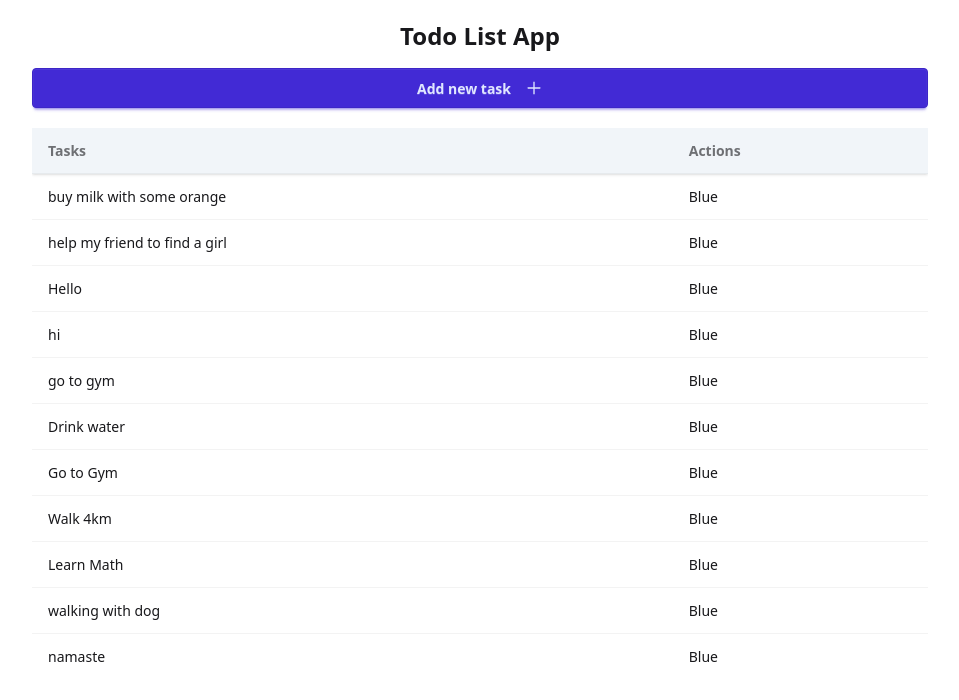
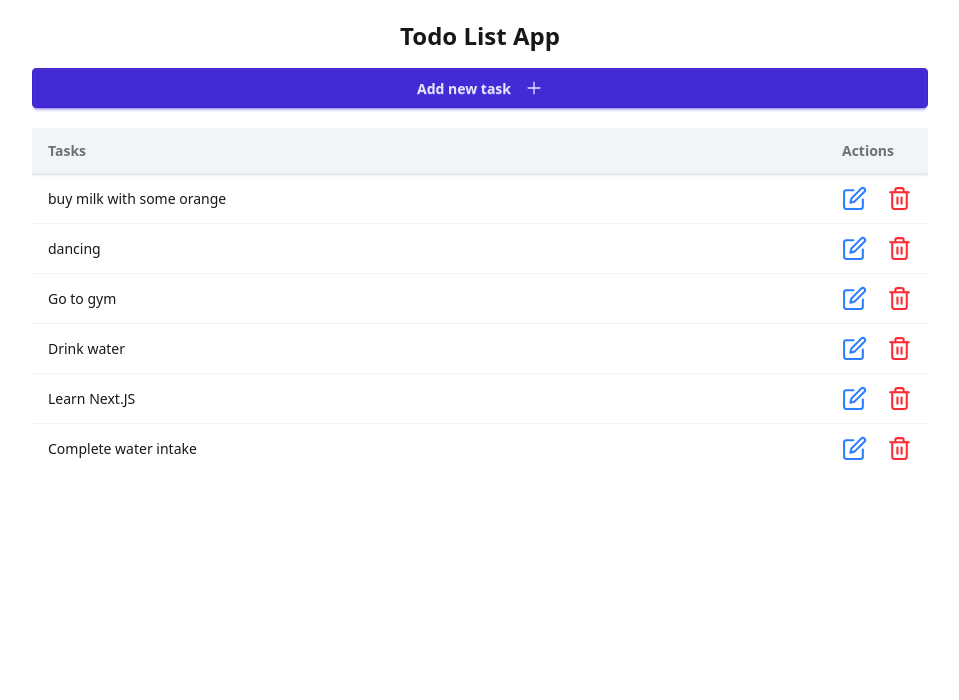
Before and after one commit to Praveen-DR/simple-todo-app, a Next.js app: page / in a window 1280 px wide. Shown: the top 700 px of the page, without its empty margins (160-1119 px from the left). Built offline with nearby package versions, Linux system fonts and the light colour scheme; data requests are answered from the project's data file.

Commit message:
Update: added Edit and Delete Feature

```diff
--- a/api.ts
+++ b/api.ts
@@ -20,3 +20,21 @@
     const newTodo = await res.json();
     return newTodo;
 }
+
+export const editTodo = async (todo: ITask): Promise<ITask> => {
+    const res = await fetch(`${baseUrl}/tasks/${todo.id}`,{
+        method: "PUT",
+        headers: {
+            "Content-Type": "application/json"
+        },
+        body: JSON.stringify(todo)
+    })
+    const updatedTodo = await res.json();
+    return updatedTodo;
+}
+
+export const deleteTodo = async (id: string): Promise<void> => {
+    await fetch(`${baseUrl}/tasks/${id}`,{
+        method: "DELETE",
+    })
+}
--- a/app/components/AddTask.tsx
+++ b/app/components/AddTask.tsx
@@ -17,13 +17,14 @@
         e.preventDefault();
         await addTodo({
             id: uuidv4(),
-            text: newTaskValue
-        })
+            text: newTaskValue,
+        });
         setNewTaskValue("");
         setModalOpen(false);
-        router.refresh
+        router.refresh();
 
-    }
+    };
+
     return (
         <>
             <div>
--- a/app/components/Task.tsx
+++ b/app/components/Task.tsx
@@ -1,18 +1,79 @@
+"use client"
 import { ITask } from "@/types/tasks"
+import { FormEventHandler, useState } from "react"
+import { FiEdit, FiTrash2 } from "react-icons/fi"
+import { Modal } from "./Modal"
+import { useRouter } from "next/navigation"
+import { deleteTodo, editTodo } from "@/api"
 
 interface TaskProps {
     task: ITask
 }
 
-const Task: React.FC<TaskProps> = ({task}) => {
+const Task: React.FC<TaskProps> = ({ task }) => {
+    const router = useRouter();
+    const [openModalEdit, setOpenModalEdit] = useState<boolean>(false);
+    const [openModalDelete, setOpenModalDelete] = useState<boolean>(false);
+    const [taskToEdit, setTaskToEdit] = useState<string>(task.text);
+
+    const handleSubmitEditTodo: FormEventHandler<HTMLFormElement> = async (e) => {
+        e.preventDefault();
+        await editTodo({
+            id: task.id,
+            text: taskToEdit,
+        });
+
+        setOpenModalEdit(false);
+        router.refresh();
+
+    };
+
+    const handleDeleteTask = async (id: string) => {
+        await deleteTodo(id);
+        setOpenModalDelete(false);
+        router.refresh();
+
+    };
     return (
         <>
             <tr key={task.id}>
-                <td>{task.text}</td>
-                <td>Blue</td>
+                <td className="w-full">{task.text}</td>
+                <td className="flex gap-5">
+                    <FiEdit onClick={() => setOpenModalEdit(true)} cursor="pointer" className="text-blue-500" size={25} />
+
+                    <Modal modalOpen={openModalEdit} setModalOpen={setOpenModalEdit}>
+                        <form onSubmit={handleSubmitEditTodo}>
+                            <h3 className='font-bold text-lg'>Edit task</h3>
+                            <div className='modal-action'>
+                                <input
+                                    value={taskToEdit}
+                                    onChange={e => setTaskToEdit(e.target.value)}
+                                    type="text"
+                                    placeholder="Type here"
+                                    className="input w-full"
+                                />
+                                <button type="submit" className='btn'>Submit</button>
+
+                            </div>
+                        </form>
+                    </Modal>
+
+                    <FiTrash2 onClick={() => setOpenModalDelete(true)} cursor="pointer" className="text-red-500" size={25} />
+
+                    <Modal modalOpen={openModalDelete} setModalOpen={setOpenModalDelete}>
+                        <h3 className="text-lg">Are you sure, you want to delete this task</h3>
+                        <div className="modal-action">
+                            <button
+                                onClick={() => handleDeleteTask(task.id)}
+                                className="btn"
+                            >Yes</button>
+                        </div>
+                    </Modal>
+
+                </td>
             </tr>
         </>
     )
 }
 
-export default Task
+export {Task}
--- a/app/components/TodoList.tsx
+++ b/app/components/TodoList.tsx
@@ -1,5 +1,5 @@
 import { ITask } from "@/types/tasks"
-import Task from "./Task"
+import {Task} from "./Task"
 
 interface TodoListProps {
     tasks: ITask[]
--- a/data/todos.json
+++ b/data/todos.json
@@ -5,44 +5,24 @@
       "text": "buy milk with some orange"
     },
     {
-      "id": "2",
-      "text": "help my friend to find a girl"
+      "id": "67b0ae11-0439-49b7-9525-f2cabb7f306c",
+      "text": "dancing"
     },
     {
-      "id": "3",
-      "text": "Hello"
+      "id": "815f5fcd-466e-4a99-a734-67d40bb17d7b",
+      "text": "Go to gym"
     },
     {
-      "id": "3",
-      "text": "hi"
-    },
-    {
-      "id": "3",
-      "text": "go to gym"
-    },
-    {
-      "id": "3",
+      "id": "4346e3d4-243d-48c3-ac73-e66cf4e48136",
       "text": "Drink water"
     },
     {
-      "id": "3",
-      "text": "Go to Gym"
+      "id": "be9581d3-b8fc-4ccb-ad1a-298b70a3bc17",
+      "text": "Learn Next.JS"
     },
     {
-      "id": "3",
-      "text": "Walk 4km"
-    },
-    {
-      "id": "9",
-      "text": "Learn Math"
-    },
-    {
-      "id": "9b3d6c20-f105-44a9-9108-e2c5e8da4d28",
-      "text": "walking with dog"
-    },
-    {
-      "id": "95357cc6-aa6e-4435-9eeb-d0fe20995a5d",
-      "text": "namaste"
+      "id": "3fb808b3-ac96-428f-84d6-32ebee623922",
+      "text": "Complete water intake"
     }
   ]
 }
--- a/types/tasks.ts
+++ b/types/tasks.ts
@@ -1,4 +1,4 @@
 export interface ITask {
     id: string,
-    text: String
+    text: string
 }
```
